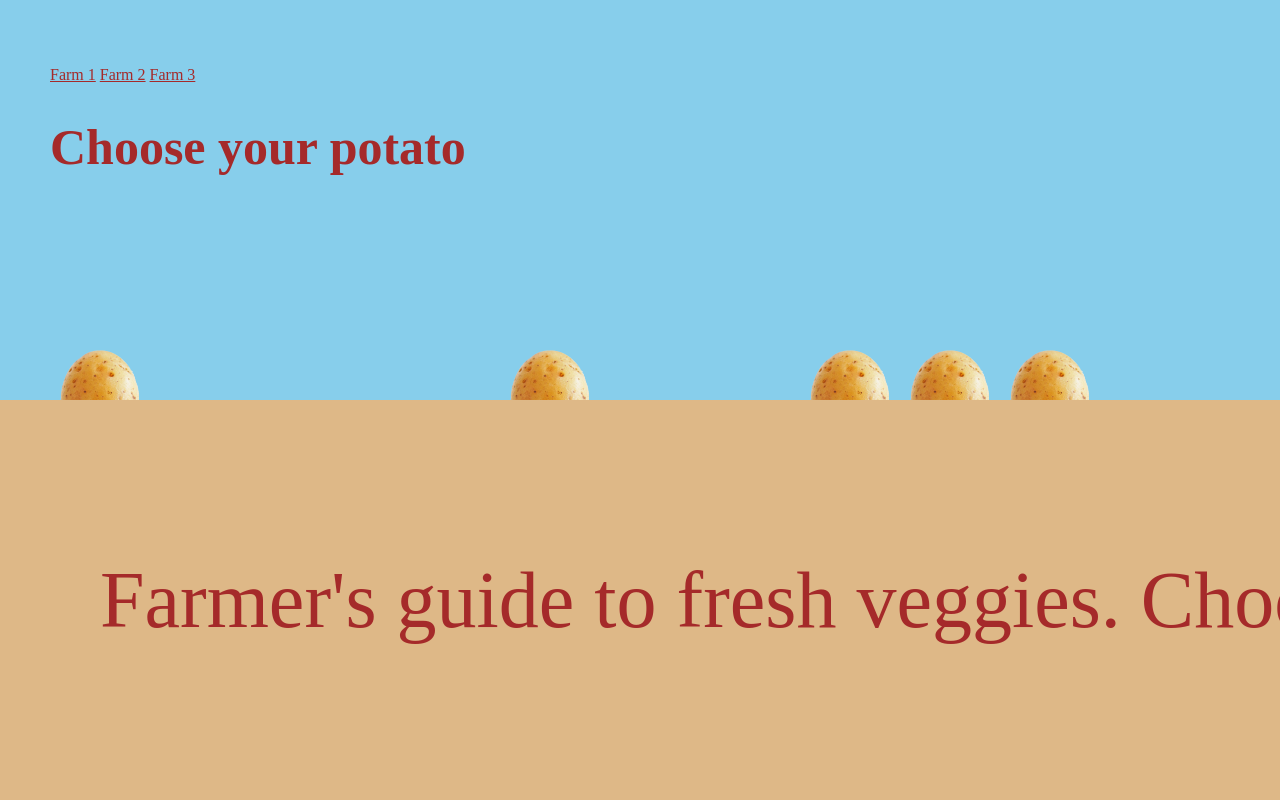
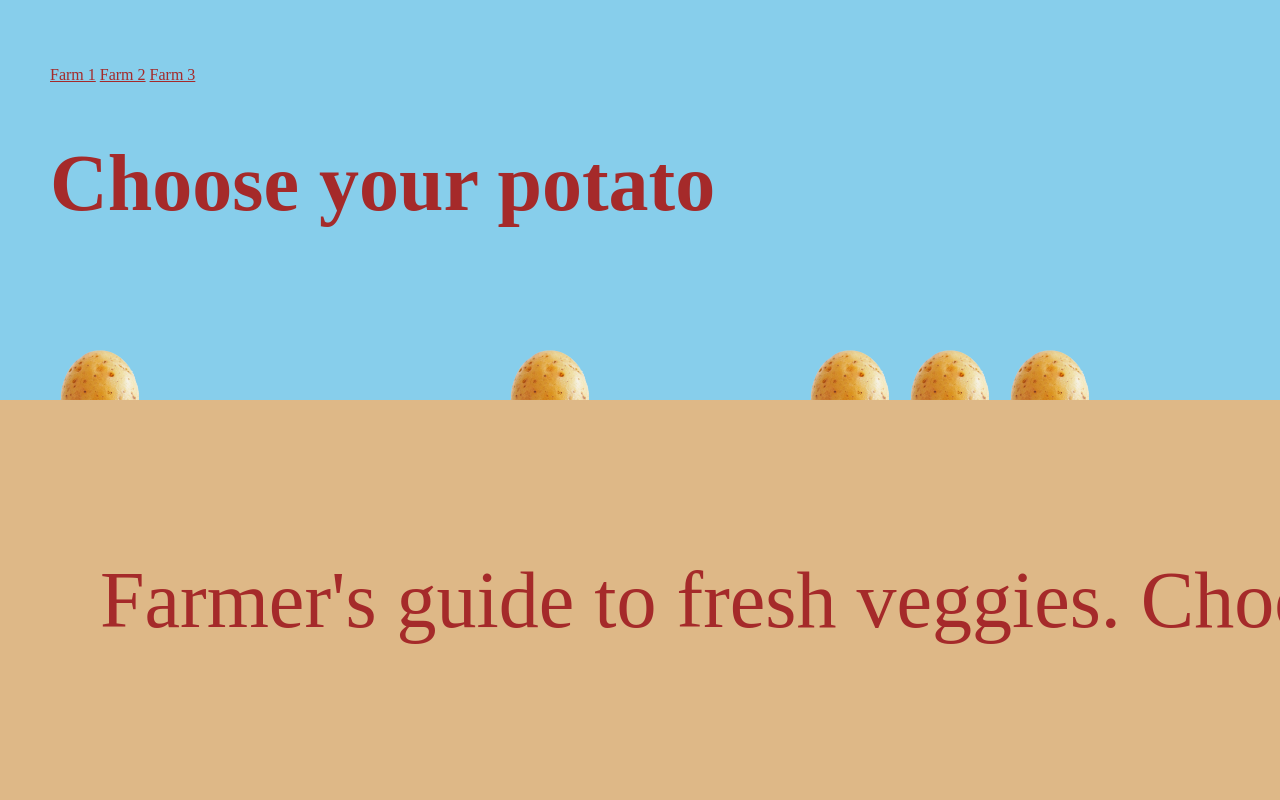
Before and after one commit to Erinkkkkkk/project2, a plain HTML site: page potato.html in a window 1280 px wide. Shown: the top 800 px of the page. Drawn offline with Linux system fonts and the light colour scheme.

Commit message:
Update potato.html

```diff
--- a/potato.html
+++ b/potato.html
@@ -79,7 +79,7 @@
                 </p>
 
                 </div>
-        <h1 style="font-size: 50px;">Choose your potato</h1>
+        <h1 >Choose your potato</h1>
         <div class="potato">
             <img src="rottenpotato.png">
         </div>
```
